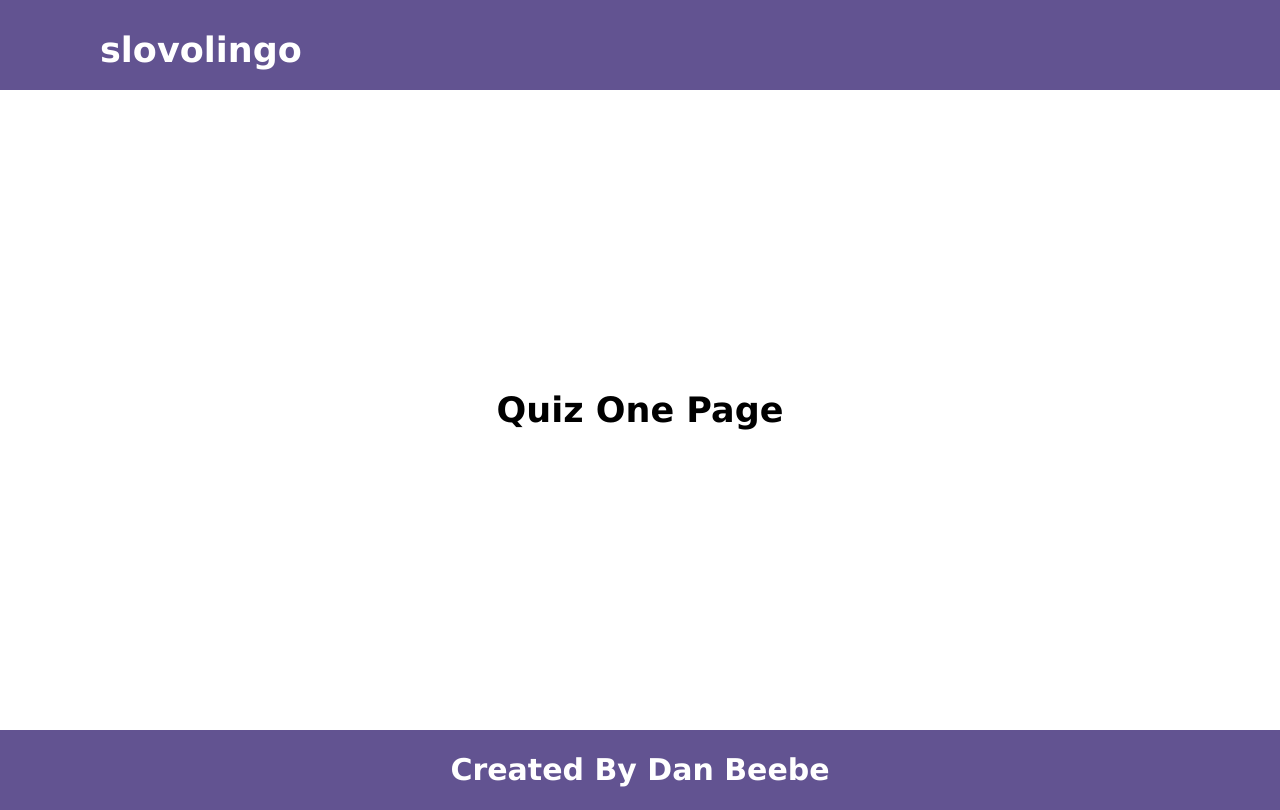
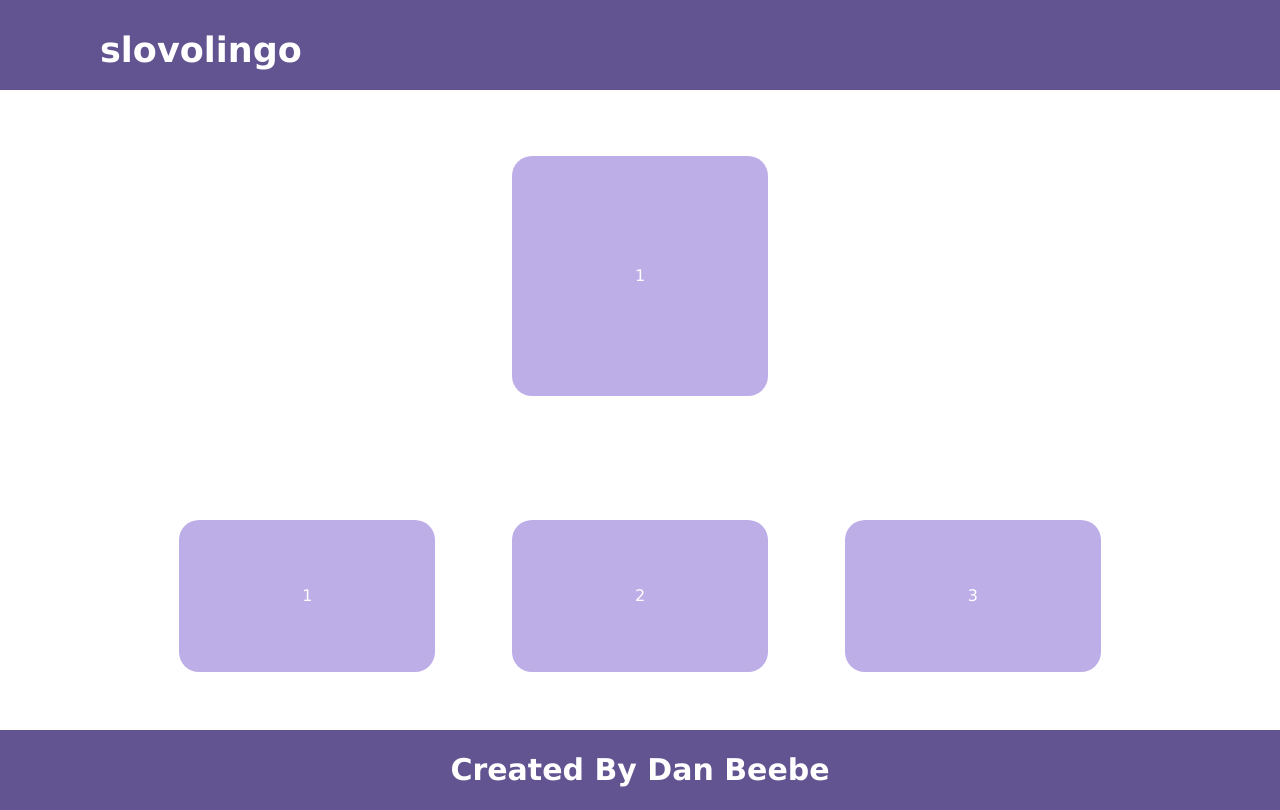
Before and after one commit to danielwbeebe/Slovene-Language-App, a React (Create React App) app in the folder client/: page /quizone in a window 1280 px wide. Built offline with nearby package versions, Linux system fonts and the light colour scheme; the HTML template or start-up script is replaced by a standard one.

Commit message:
add css styles and layout to quiz one component

```diff
--- a/client/src/App.css
+++ b/client/src/App.css
@@ -394,11 +394,48 @@ table {
 .quiz-one-main, .quiz-two-main, .quiz-three-main, .quiz-four-main, .quiz-five-main {
   display: flex;
   min-height: 80vh;
-  flex-direction: row;
+  flex-direction: column;
   justify-content: space-around;
   align-items: center;
   background-color: white;
   color: black;
+}
+
+.quiz-one-question {
+  display: flex;
+  flex-direction: column;
+  justify-content: center;
+  align-items: center;
+  background-color: #BDAEE8;
+  color: white;
+  border-radius: 20px;
+  min-width: 20vw;
+  min-height: 30vh;
+  margin-right: 3vw;
+  margin-left: 3vw;
+  margin-top: 1vh;
+}
+
+
+.quiz-one-choices {
+  display: flex;
+  flex-direction: row;
+  justify-content: space-between;
+}
+
+.quiz-one-answer-left, .quiz-one-answer-center, .quiz-one-answer-right {
+  display: flex;
+  flex-direction: column;
+  justify-content: center;
+  align-items: center;
+  background-color: #BDAEE8;
+  color: white;
+  border-radius: 20px;
+  min-width: 20vw;
+  min-height: 19vh;
+  margin-right: 3vw;
+  margin-left: 3vw;
+  margin-top: 1vh;
 }
 
 .quiz-one-footer, .quiz-two-footer, .quiz-three-footer, .quiz-four-footer, .quiz-five-footer {
--- a/client/src/components/QuizOne.jsx
+++ b/client/src/components/QuizOne.jsx
@@ -1,8 +1,26 @@
-import React from 'react';
+import React, {Component} from 'react';
 
+class QuizOne extends Component {
+  constructor(){
+    super();
+      this.state = {
+        question: 1,
+        answer: 1,
+        wrong_one: 2,
+        wrong_two: 3,
+        done: false,
+      }
+  }
 
-const QuizOne = () => {
+  handleChangeQuestion() {
 
+  }
+
+  handleRandomAnswerOrder() {
+
+  }
+
+  render(){
     return (
       <div className="quiz-one">
 
@@ -15,7 +33,22 @@ const QuizOne = () => {
         </div>
 
         <div className="quiz-one-main">
-        <h1>Quiz One Page</h1>
+
+          <div className="quiz-one-question">
+            {this.state.question}
+          </div>
+
+          <div className="quiz-one-choices">
+            <div className="quiz-one-answer-left">
+              {this.state.answer}
+            </div>
+            <div className="quiz-one-answer-center">
+              {this.state.wrong_one}
+            </div>
+            <div className="quiz-one-answer-right">
+              {this.state.wrong_two}
+            </div>
+          </div>
         </div>
 
         <div className="quiz-one-footer">
@@ -25,5 +58,6 @@ const QuizOne = () => {
       </div>
     )
   }
+}
 
 export default QuizOne;
```
Lines whose indentation alone changed are shown as unchanged.
